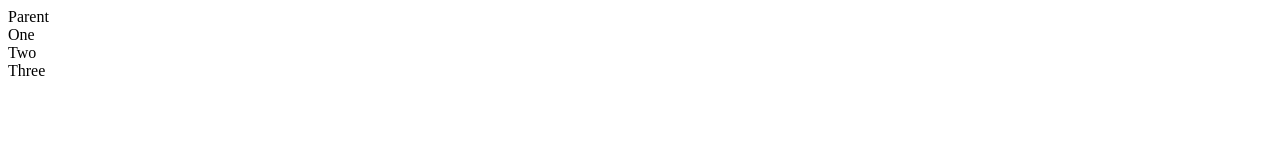
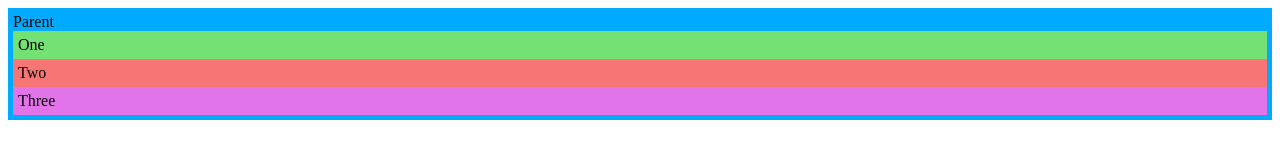
Before and after one commit to SauveJeanLuc/css-playground, a plain HTML site: page web-dev-simplified/position/index.html in a window 1280 px wide. Drawn offline with Linux system fonts and the light colour scheme.

Commit message:
Basic color styling for divs

```diff
--- a/web-dev-simplified/position/style.css
+++ b/web-dev-simplified/position/style.css
@@ -1,15 +1,20 @@
 .parent{
+    padding: 5px;
+    background-color: #00AAFF;
+}
 
+.child {
+    padding: 5px;
 }
 
 .child-one{
-
+  background-color: rgb(116, 225, 116);
 }
 
 .child-two{
-
+  background-color: rgb(248, 117, 117);
 }
 
 .child-three{
-
+  background-color: rgb(225, 116, 232);
 }
```
